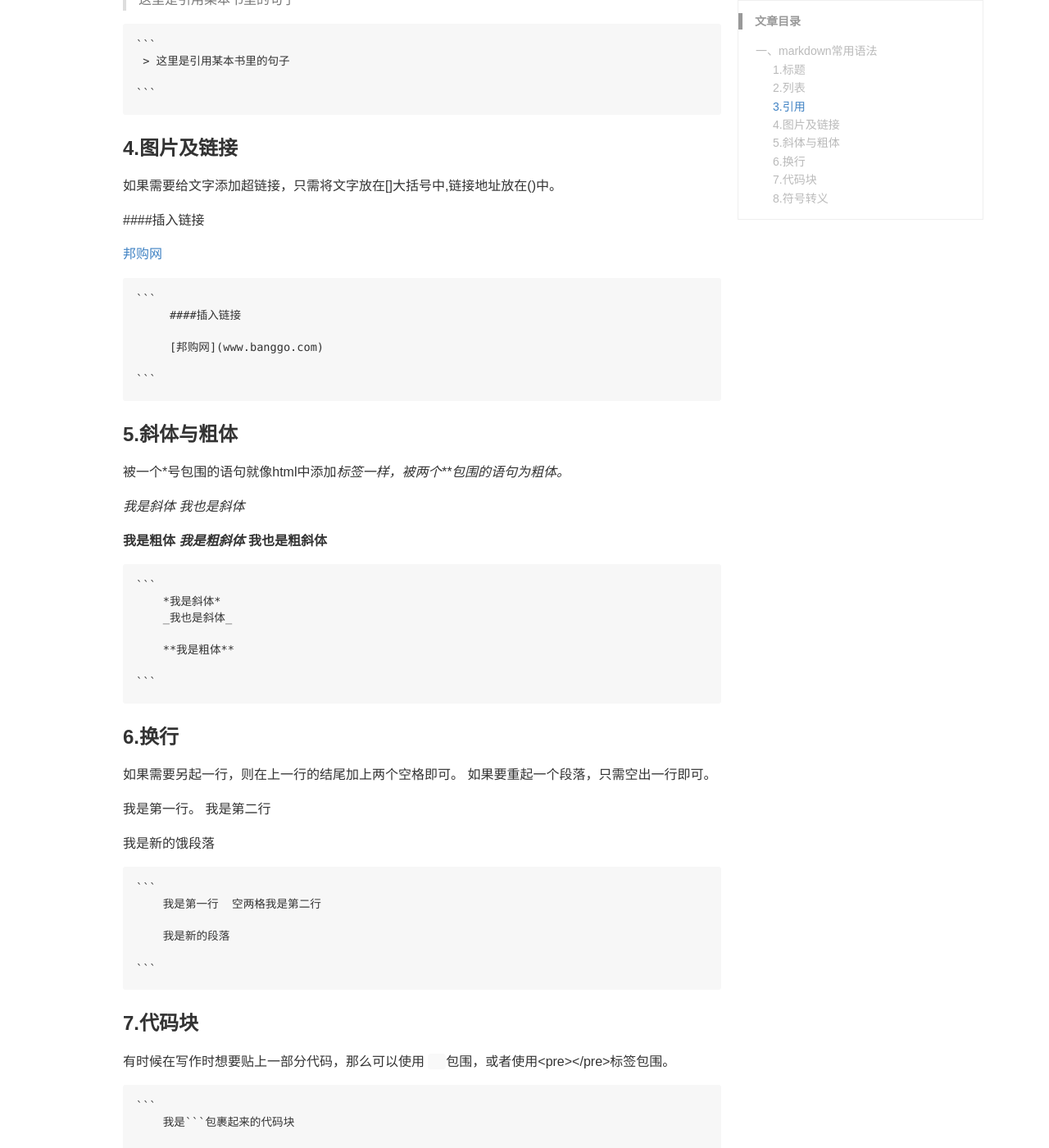
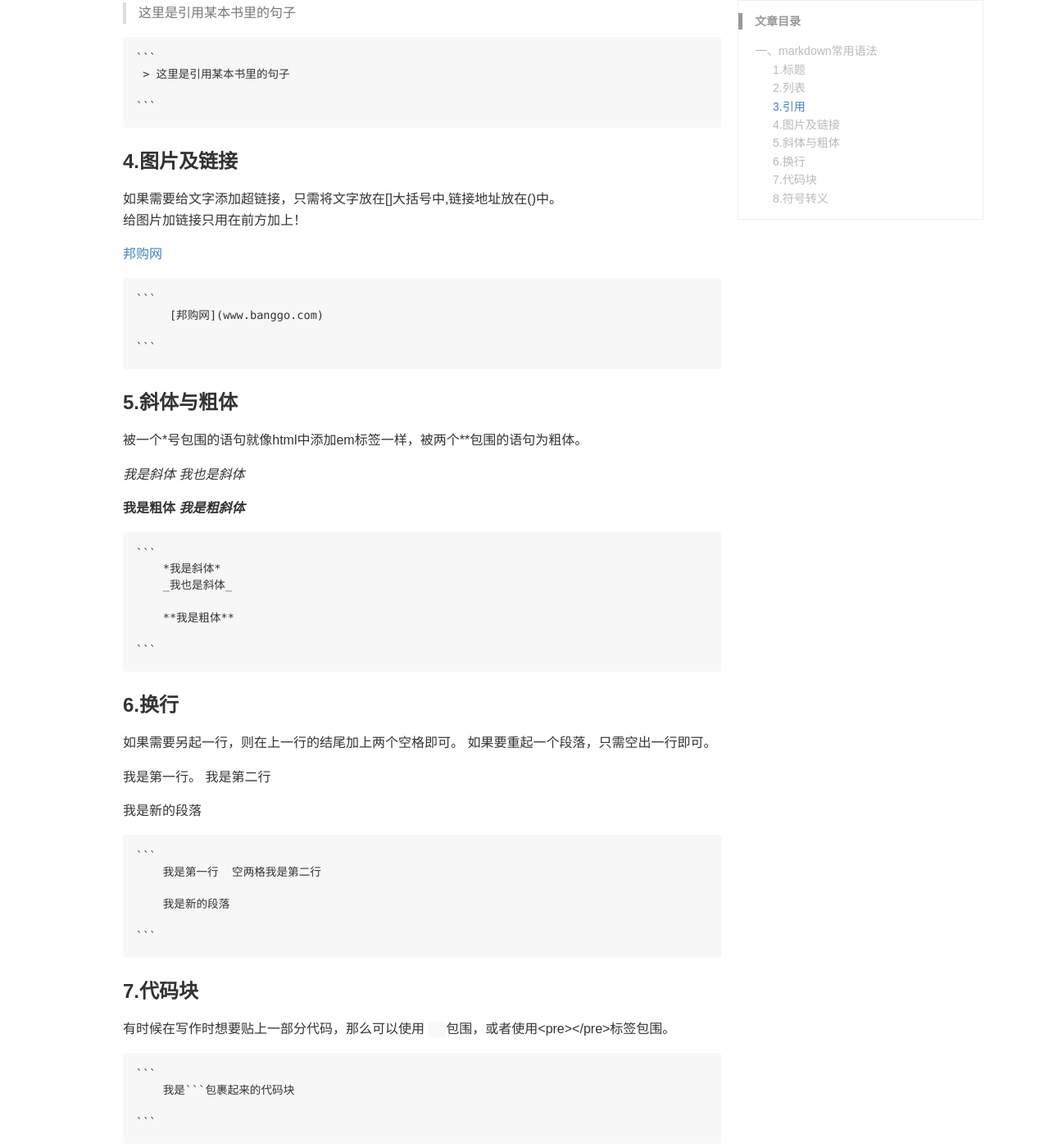
Before and after one commit to RaniHu/ranihu.github.io, a Jekyll site: the page built from _posts/blog/2017-06-07-markdown-basic.md, in a window 1280 px wide and 1400 px high, scrolled down 1264 px. Shown: the whole window at 82% size. Built offline with Jekyll 4.4.1, drawn with Linux system fonts in a browser that asks for light colours.

Commit message:
修改博客2017-06-07

````diff
--- a/_posts/blog/2017-06-07-markdown-basic.md
+++ b/_posts/blog/2017-06-07-markdown-basic.md
@@ -39,7 +39,7 @@ markdown是一种轻量级的标记语言，语法简单，常用的标记符号
 2. 2
 3. 3
 
-    ```
+```
      * 1
      * 2
      * 3
@@ -48,7 +48,7 @@ markdown是一种轻量级的标记语言，语法简单，常用的标记符号
      2. 2
      3. 3
 
-    ```
+```
 
 ### 3.引用
 如果需要引用一段别的句子，只需在文本前添加>
@@ -62,27 +62,23 @@ markdown是一种轻量级的标记语言，语法简单，常用的标记符号
 
 ### 4.图片及链接
 如果需要给文字添加超链接，只需将文字放在[]大括号中,链接地址放在()中。
-
-####插入链接
+给图片加链接只用在前方加上！
 
 [邦购网](http://www.banggo.com)
 
     ```
-         ####插入链接
-
          [邦购网](www.banggo.com)
 
     ```
 
 ### 5.斜体与粗体
-被一个*号包围的语句就像html中添加<em>标签一样，被两个**包围的语句为粗体。
+被一个*号包围的语句就像html中添加em标签一样，被两个\*\*包围的语句为粗体。
 
 *我是斜体*
 _我也是斜体_
 
 **我是粗体**
 ***我是粗斜体***
-__我也是粗斜体__
 
     ```
         *我是斜体*
@@ -97,7 +93,7 @@ __我也是粗斜体__
 
 我是第一行。   我是第二行
 
-我是新的饿段落
+我是新的段落
 
     ```
         我是第一行  空两格我是第二行
````
